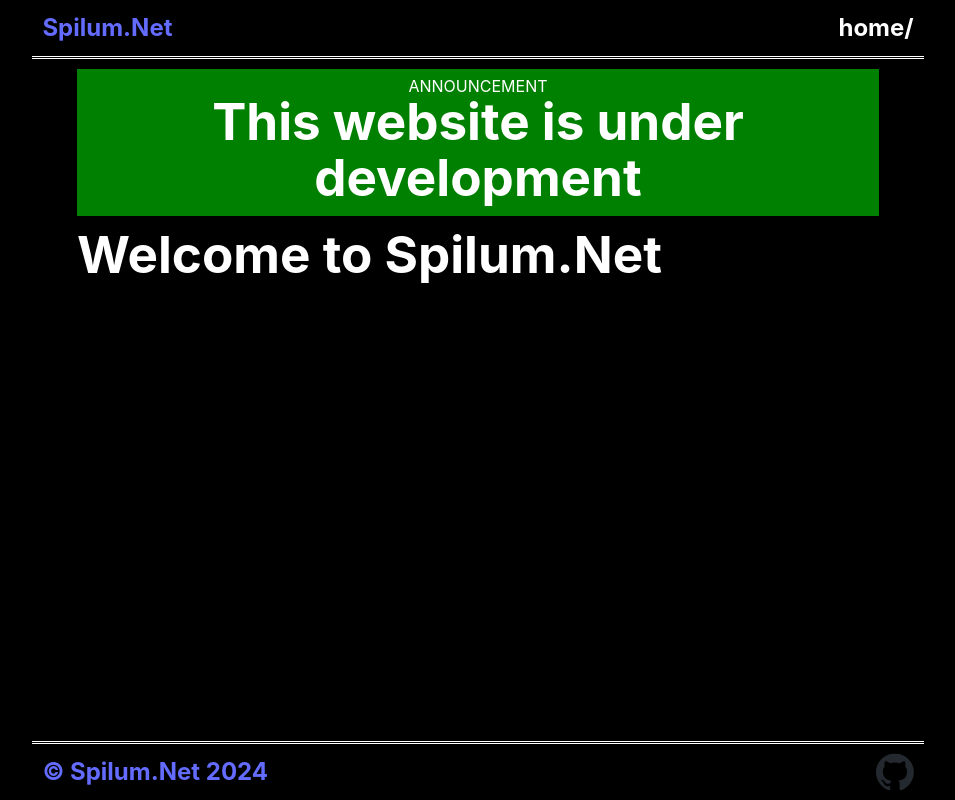
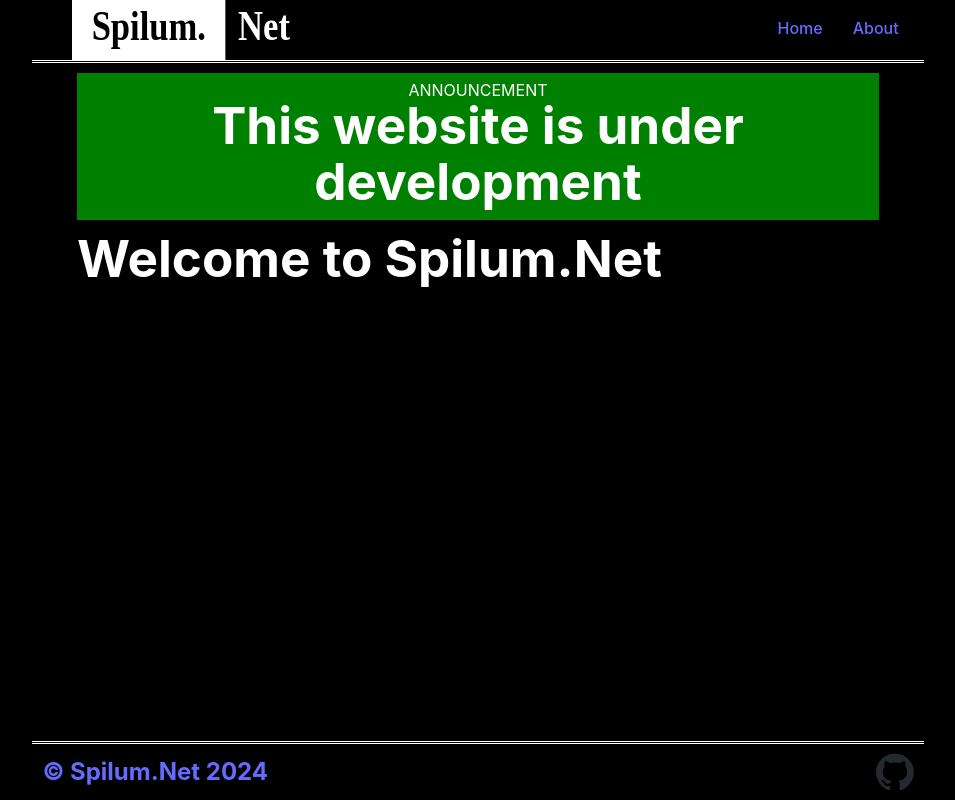
Before and after one commit to tristanpn02/SpilumNet, a React (Vite) app: page /home in a window 1280 px wide. Shown: the whole page, without its empty margins (162-1117 px from the left). Built offline with nearby package versions, Linux system fonts and the light colour scheme.

Commit message:
Change header dropdown menu into a navbar element

```diff
--- a/src/App.css
+++ b/src/App.css
@@ -4,7 +4,7 @@
   --color-accent: cadetblue;
   --color-link: hotpink;
   --color-hover-link: gold;
-  --color-hover-background: green;
+  --color-hover-background: red;
   --color-dropdown-background: darkslategray;
 }
 
--- a/src/Components/Header/index.tsx
+++ b/src/Components/Header/index.tsx
@@ -1,26 +1,25 @@
-import { Link, useLocation } from 'react-router-dom';
+import { Link } from 'react-router-dom';
+
 import './styles.css';
+import spilumLogo from './Spilum-Logo.svg';
+
 
 const Header = ({ routes }) => {
-    const location = useLocation();
 
     return (
         <div className="header">
             <Link to="/">
-                <h2>Spilum.Net</h2>
+                <img className='logo' src={spilumLogo} height="60px" alt="" />
             </Link>
-            <div className="dropdown">
-                <h2 className="location">
-                    {location.pathname === "/" ? "/home" : location.pathname}
-                </h2>
-                <div className="dropdown-content">
+            <nav>
+                <ul>
                     {routes.map((route, index) => (
-                        <Link key={index} to={route.path}>
-                            {route.title.toLowerCase()}
-                        </Link>
+                        <li>
+                            <Link key={index} to={route.path}>{route.title}</Link>
+                        </li>
                     ))}
-                </div>
-            </div>
+                </ul>
+            </nav>
         </div>
     );
 }
--- a/src/Components/Header/styles.css
+++ b/src/Components/Header/styles.css
@@ -35,3 +35,30 @@
   .dropdown:hover .dropdown-content {
     display: block;
   }
+
+  .logo {
+    transition: transform 0.3s;
+  }
+
+  .logo:hover {
+    transform: scale(1.05);
+  }
+
+  nav ul {
+    list-style: none;
+    padding: 0;
+  }
+
+  nav li {
+    display: inline;
+    margin: 0 15px;
+  }
+
+  nav a {
+    text-decoration: none;
+  }
+
+  nav a.active {
+    font-weight: bold;
+    color: #4A90E2;
+  }
```
Also changed, not shown: src/Components/Header/Spilum-Logo.svg (added).
